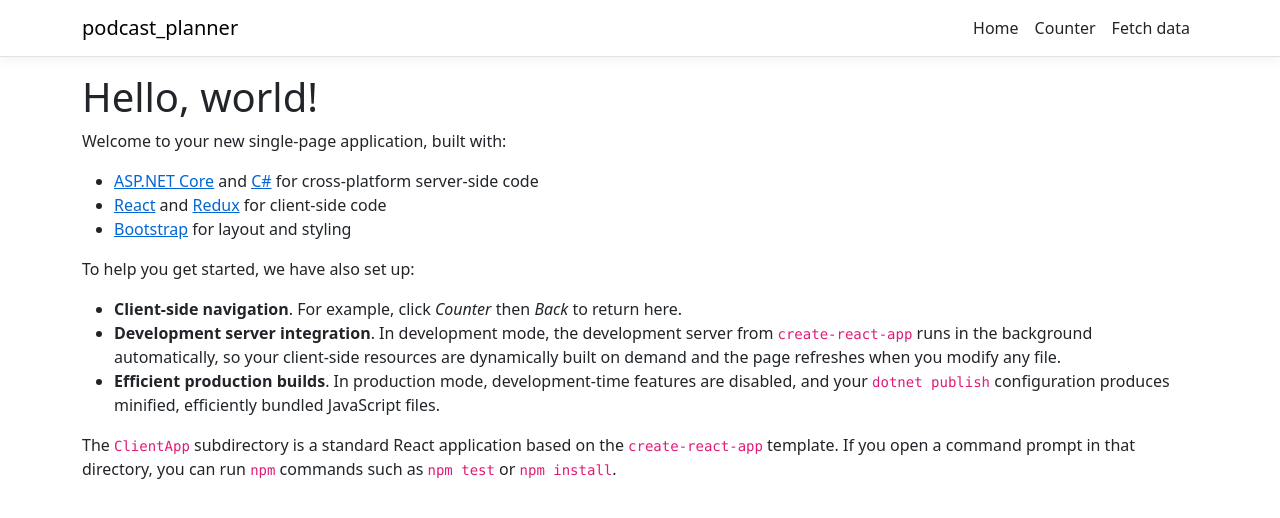
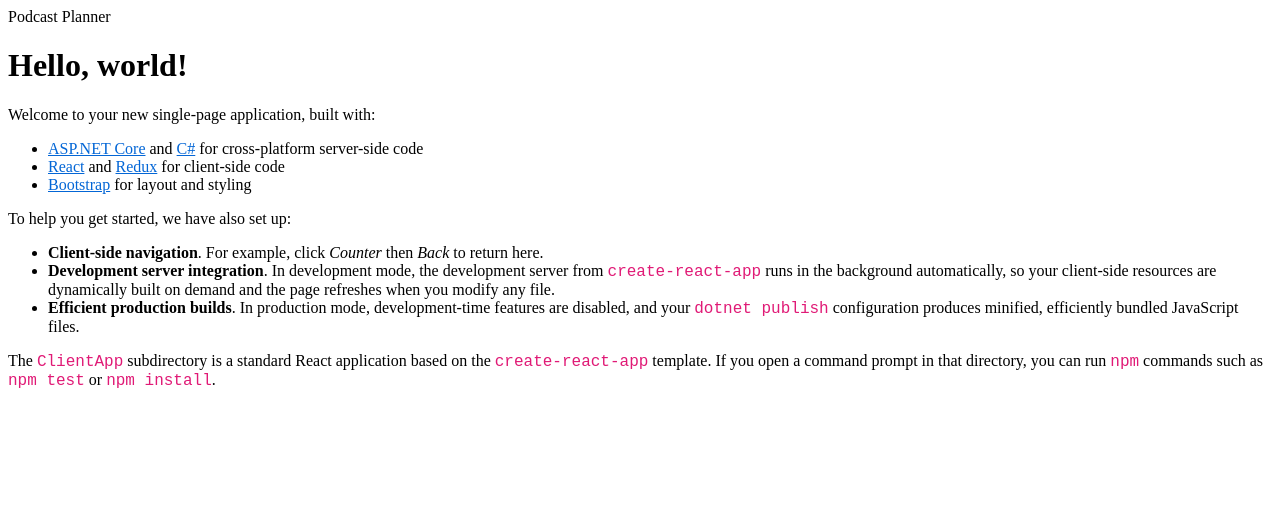
Before and after one commit to Nasto/podcast-planner, a React (Create React App) app in the folder ClientApp/: page / in a window 1280 px wide. Shown: the top 518 px of the page. Built offline with nearby package versions, Linux system fonts and the light colour scheme.

Commit message:
fixed broken dependencies from template cleanup

```diff
--- a/ClientApp/src/components/Layout.tsx
+++ b/ClientApp/src/components/Layout.tsx
@@ -1,5 +1,4 @@
 import * as React from 'react';
-import { Container } from 'reactstrap';
 import NavMenu from './NavMenu';
 
 export default class Layout extends React.PureComponent<{}, { children?: React.ReactNode }> {
@@ -7,9 +6,9 @@ export default class Layout extends React.PureComponent<{}, { children?: React.R
         return (
             <React.Fragment>
                 <NavMenu />
-                <Container>
+                <>
                     {this.props.children}
-                </Container>
+                </>
             </React.Fragment>
         );
     }
--- a/ClientApp/src/components/NavMenu.tsx
+++ b/ClientApp/src/components/NavMenu.tsx
@@ -1,42 +1,19 @@
 import * as React from 'react';
-import { Collapse, Container, Navbar, NavbarBrand, NavbarToggler, NavItem, NavLink } from 'reactstrap';
-import { Link } from 'react-router-dom';
+import { useState } from 'react';
 import './NavMenu.css';
 
-export default class NavMenu extends React.PureComponent<{}, { isOpen: boolean }> {
-    public state = {
-        isOpen: false
-    };
+const NavMenu: React.FunctionComponent = () => {
 
-    public render() {
-        return (
-            <header>
-                <Navbar className="navbar-expand-sm navbar-toggleable-sm border-bottom box-shadow mb-3" light>
-                    <Container>
-                        <NavbarBrand tag={Link} to="/">podcast_planner</NavbarBrand>
-                        <NavbarToggler onClick={this.toggle} className="mr-2"/>
-                        <Collapse className="d-sm-inline-flex flex-sm-row-reverse" isOpen={this.state.isOpen} navbar>
-                            <ul className="navbar-nav flex-grow">
-                                <NavItem>
-                                    <NavLink tag={Link} className="text-dark" to="/">Home</NavLink>
-                                </NavItem>
-                                <NavItem>
-                                    <NavLink tag={Link} className="text-dark" to="/counter">Counter</NavLink>
-                                </NavItem>
-                                <NavItem>
-                                    <NavLink tag={Link} className="text-dark" to="/fetch-data">Fetch data</NavLink>
-                                </NavItem>
-                            </ul>
-                        </Collapse>
-                    </Container>
-                </Navbar>
-            </header>
-        );
-    }
+    const [isOpen, setIsOpen] = useState(false);
 
-    private toggle = () => {
-        this.setState({
-            isOpen: !this.state.isOpen
-        });
-    }
+    const toggle = () => setIsOpen(!isOpen);
+
+    return (
+        <header>
+            <div>Podcast Planner</div>
+            {isOpen ? <span>Menu</span> : <></>}
+        </header>
+    );
 }
+
+export default NavMenu;
--- a/ClientApp/src/index.tsx
+++ b/ClientApp/src/index.tsx
@@ -1,6 +1,3 @@
-import 'bootstrap/dist/css/bootstrap.css';
-
-import * as React from 'react';
 import * as ReactDOM from 'react-dom';
 import { Provider } from 'react-redux';
 import { ConnectedRouter } from 'connected-react-router';
@@ -11,7 +8,7 @@ import registerServiceWorker from './registerServiceWorker';
 
 // Create browser history to use in the Redux store
 const baseUrl = document.getElementsByTagName('base')[0].getAttribute('href') as string;
-const history = createBrowserHistory({ basename: baseUrl });
+const history = createBrowserHistory();
 
 // Get the application-wide store instance, prepopulating with state from the server where available.
 const store = configureStore(history);
--- a/ClientApp/src/store/index.ts
+++ b/ClientApp/src/store/index.ts
@@ -1,4 +1,3 @@
-
 // The top-level state object
 export interface ApplicationState {
 }
--- a/ClientApp/tsconfig.json
+++ b/ClientApp/tsconfig.json
@@ -11,7 +11,8 @@
     "resolveJsonModule": true,
     "isolatedModules": true,
     "noEmit": true,
-    "jsx": "preserve",
+    "noFallthroughCasesInSwitch": true,
+    "jsx": "react-jsx",
     "lib": [
       "es2015",
       "dom"
```
